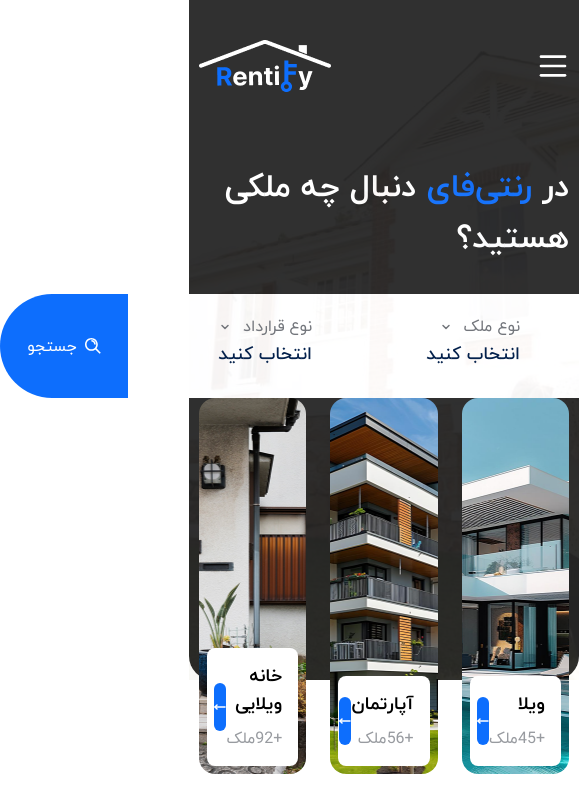
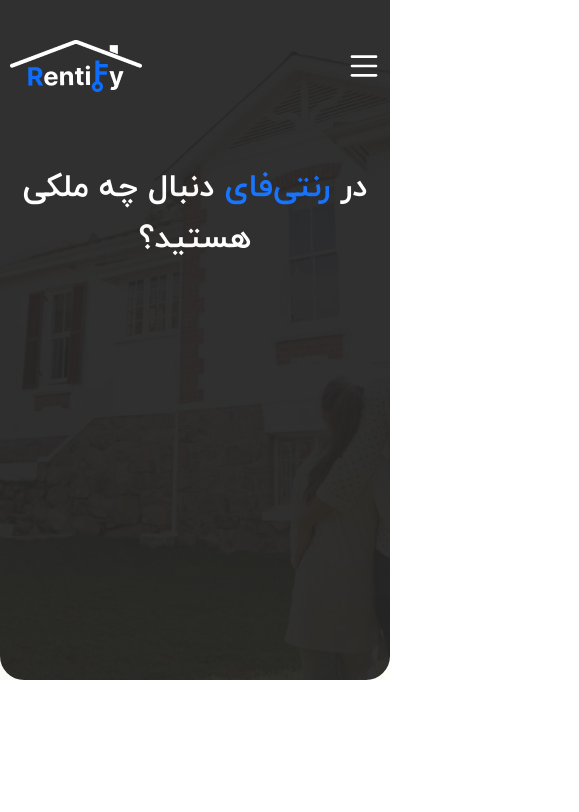
Before and after one commit to HosseinDev-02/rentify-app, a Next.js app: page / in a window 390 px wide. Shown: the top 812 px of the page, 579 px wide, since content can reach past the window. Built offline with nearby package versions, Linux system fonts and the light colour scheme.

Commit message:
codding search-box and categories and responsive theme

```diff
--- a/src/app/page.js
+++ b/src/app/page.js
@@ -15,28 +15,28 @@ export default function Home() {
                 <div className="container">
                     <div className="flex items-center flex-col w-full">
                         {/* title */}
-                        <h3 className="font-IranYekan-Bold text-3xl text-white mb-8">
+                        <h3 className="font-IranYekan-Bold text-3xl text-white text-center mb-8">
                             در <span className="text-primary">رنتی‌فای</span>{" "}
                             دنبال چه ملکی هستید؟
                         </h3>
                         {/* search filter */}
-                        <div className="bg-white rounded-full w-3xl h-26">
+                        <div className="bg-white rounded-full w-full max-w-3xl h-26 hidden xs:block">
                             <div className="grid grid-cols-12 h-full w-full">
-                                <div className="grid grid-cols-3 gap-16 py-5 col-span-10 px-10">
+                                <div className="grid grid-cols-3 gap-8 md:gap-16 col-span-10 px-5 md:px-10">
                                     {/* location */}
                                     <DropdownMenu
                                         defaultValue="انتخاب کنید"
-                                        title={"موقعیت مکانی"}
+                                        title={"مکانی"}
                                     />
                                     {/* property type */}
                                     <DropdownMenu
                                         defaultValue="انتخاب کنید"
-                                        title="نوع ملک"
+                                        title="ملک"
                                     />
                                     {/* contract type */}
                                     <DropdownMenu
                                         defaultValue="انتخاب کنید"
-                                        title="نوع قرارداد"
+                                        title="قرارداد"
                                     />
                                 </div>
                                 {/* search button */}
@@ -45,7 +45,7 @@ export default function Home() {
                                     <span>
                                         <SearchIcon width={16} height={16} />
                                     </span>
-                                    <span>جستجو</span>
+                                    <span className="hidden md:inline">جستجو</span>
                                 </button>
                             </div>
                         </div>
@@ -53,9 +53,9 @@ export default function Home() {
                 </div>
             </section>
             {/* categories */}
-            <section className="categories -translate-y-3/4">
+            <section className="hidden sm:block categories -translate-y-3/4">
                 <div className="container">
-                    <div className="grid grid-cols-3 gap-6 w-full">
+                    <div className="grid grid-cols-3 gap-4 md:gap-6 w-full">
                         <CategoryBox
                             className={"bg-[url(/images/categories/cat-3.png)]"}
                             href={"#"}
--- a/src/components/ui/CategoryBox.js
+++ b/src/components/ui/CategoryBox.js
@@ -4,9 +4,9 @@ import React from "react";
 
 export default function CategoryBox({ title, count, href, className }) {
     return (
-        <div className={`p-2 rounded-2xl w-full h-94 flex items-end bg-cover bg-center ${className}`}>
-            <div className="flex items-center justify-between rounded-lg px-4 py-3.5 bg-white w-full">
-                <div className="flex flex-col items-start gap-2">
+        <div className={`p-2 rounded-2xl w-full h-50 md:h-60 lg:h-80 xl:h-94 flex items-end bg-cover bg-center ${className}`}>
+            <Link href={href} className="flex items-center justify-center md:justify-between rounded-lg px-2 md:px-4 py-2 md:py-3.5 bg-white w-full">
+                <div className="flex flex-col items-center md:items-start gap-2">
                     <h5 className="text-lg font-IranYekan-Bold">{title}</h5>
                     <div className="text-[#989BA0]">
                     +
@@ -14,10 +14,10 @@ export default function CategoryBox({ title, count, href, className }) {
                         ملک
                     </div>
                 </div>
-                <Link href={href} className="w-12 h-12 rounded-full bg-primary flex items-center justify-center text-white">
+                <span className="w-12 h-12 rounded-full bg-primary hidden md:flex items-center justify-center text-white">
                     <MoveLeft strokeWidth={3} size={12} />
-                </Link>
-            </div>
+                </span>
+            </Link>
         </div>
     );
 }
--- a/src/components/ui/buttons/DropdownMenu.js
+++ b/src/components/ui/buttons/DropdownMenu.js
@@ -21,35 +21,57 @@ const items = [
     },
 ];
 
+const setTitleDesc = (title) => {
+    switch (title) {
+        case "مکانی":
+            return "موقعیت";
+        case "قرارداد":
+            return "نوع";
+        case "ملک":
+            return "نوع";
+        default:
+            return "";
+    }
+};
+
 export default function DropdownMenu(props) {
     const [show, setShow] = useState(false);
     const [selectedItem, setSelectedItem] = useState("");
     return (
-        <div className="relative w-full">
+        <div className="relative w-full flex justify-center">
             <button
                 onClick={() => setShow((prevState) => !prevState)}
                 className={`text-[#73767C] cursor-pointer ${props.className}`}
                 type="button"
                 {...props}
             >
-                <div className="flex items-center gap-3">
-                    <span>{props.title}</span>
+                <div className="flex items-center justify-center gap-3">
+                    <div className="flex items-center gap-1">
+                        <span className="hidden md:inline">{setTitleDesc(props.title)}</span>
+                        <span className="text-nowrap text-ellipsis">
+                            {props.title}
+                        </span>
+                    </div>
                     <span>
                         <ChevronDown strokeWidth={3} size={12} />
                     </span>
                 </div>
-                <span className="font-IranYekan-Medium text-lg text-primary-shade-4">
+                <span className="font-IranYekan-Medium md:text-lg text-primary-shade-4">
                     {selectedItem || props.defaultValue}
                 </span>
             </button>
             {/* menu */}
             {show && (
-                <div className="absolute left-0 right-0 top-full bg-white w-full rounded-xl overflow-hidden">
+                <div className="absolute right-0 z-10 top-full bg-white w-40 rounded-xl overflow-hidden">
                     <ul className="flex flex-col *:py-3 *:px-4 font-IranYekan-Medium text-sm *:hover:bg-neutral-400 *:transition-colors *:duration-300 *:cursor-pointer">
-                    <li onClick={() => {
-                        setShow(false)
-                        setSelectedItem('انتخاب کنید')
-                    }}>انتخاب کنید</li>
+                        <li
+                            onClick={() => {
+                                setShow(false);
+                                setSelectedItem("انتخاب کنید");
+                            }}
+                        >
+                            انتخاب کنید
+                        </li>
                         {items.map((item) => (
                             <li
                                 onClick={() => {
```
